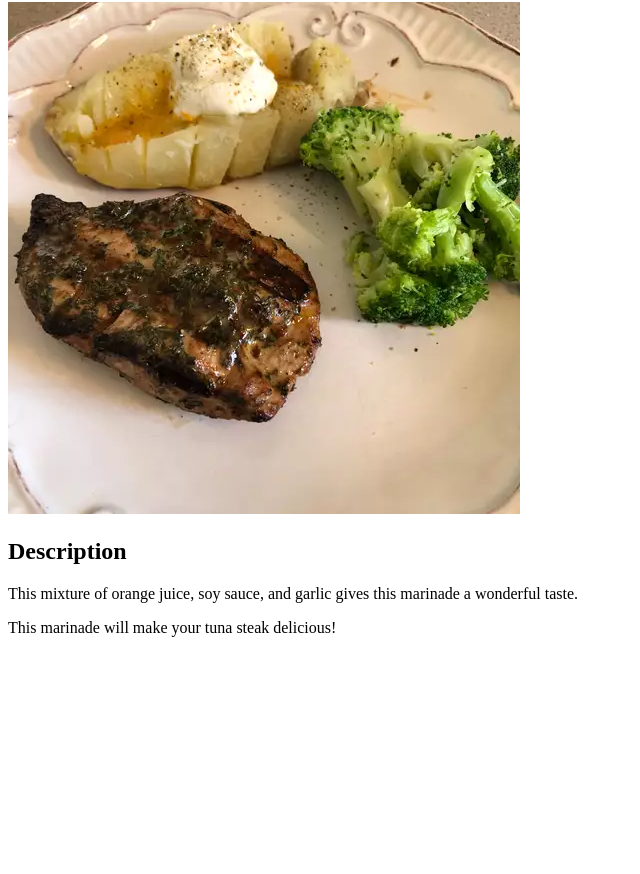
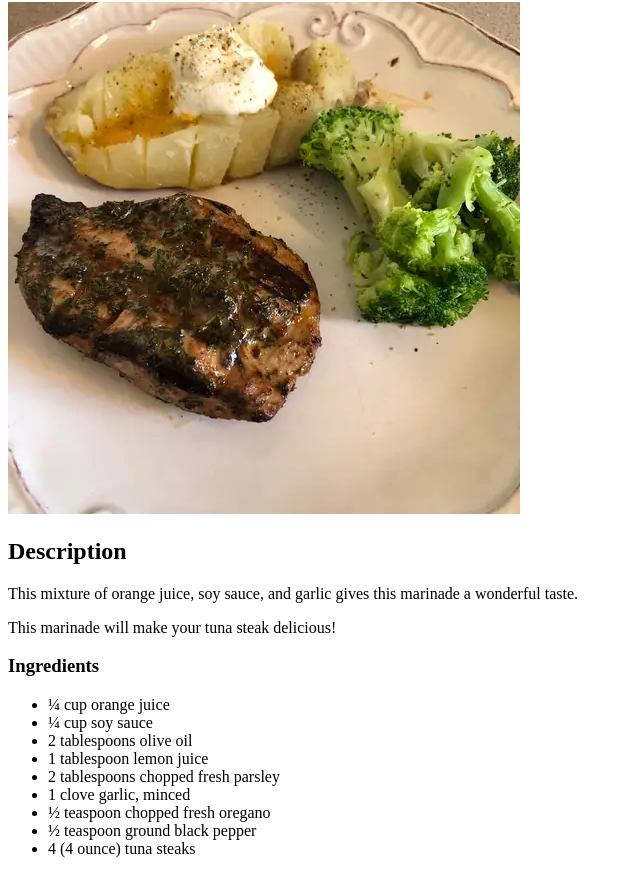
Before and after one commit to stefanvssr/odin-recipes, a plain HTML site: page recipes/marinated-tuna-steak.html in a window 1280 px wide. Shown: the part 78-952 px from the top of the page, without its empty margins (0-640 px from the left). Before the commit the page ends 800 px from the top, so only its background shows below. Drawn offline with Linux system fonts and the light colour scheme.

Commit message:
Add ingredients list

```diff
--- a/recipes/marinated-tuna-steak.html
+++ b/recipes/marinated-tuna-steak.html
@@ -10,5 +10,17 @@
         <h2>Description</h2>
         <p>This mixture of orange juice, soy sauce, and garlic gives this marinade a wonderful taste.</p>
         <p>This marinade will make your tuna steak delicious!</p>
+        <h3>Ingredients</h3>
+        <ul>
+            <li>¼ cup orange juice</li>
+            <li>¼ cup soy sauce</li>
+            <li>2 tablespoons olive oil</li>
+            <li>1 tablespoon lemon juice</li>
+            <li>2 tablespoons chopped fresh parsley</li>
+            <li>1 clove garlic, minced</li>
+            <li>½ teaspoon chopped fresh oregano</li>
+            <li>½ teaspoon ground black pepper</li>
+            <li>4 (4 ounce) tuna steaks</li>
+        </ul>
     </body>
 </html>
```
